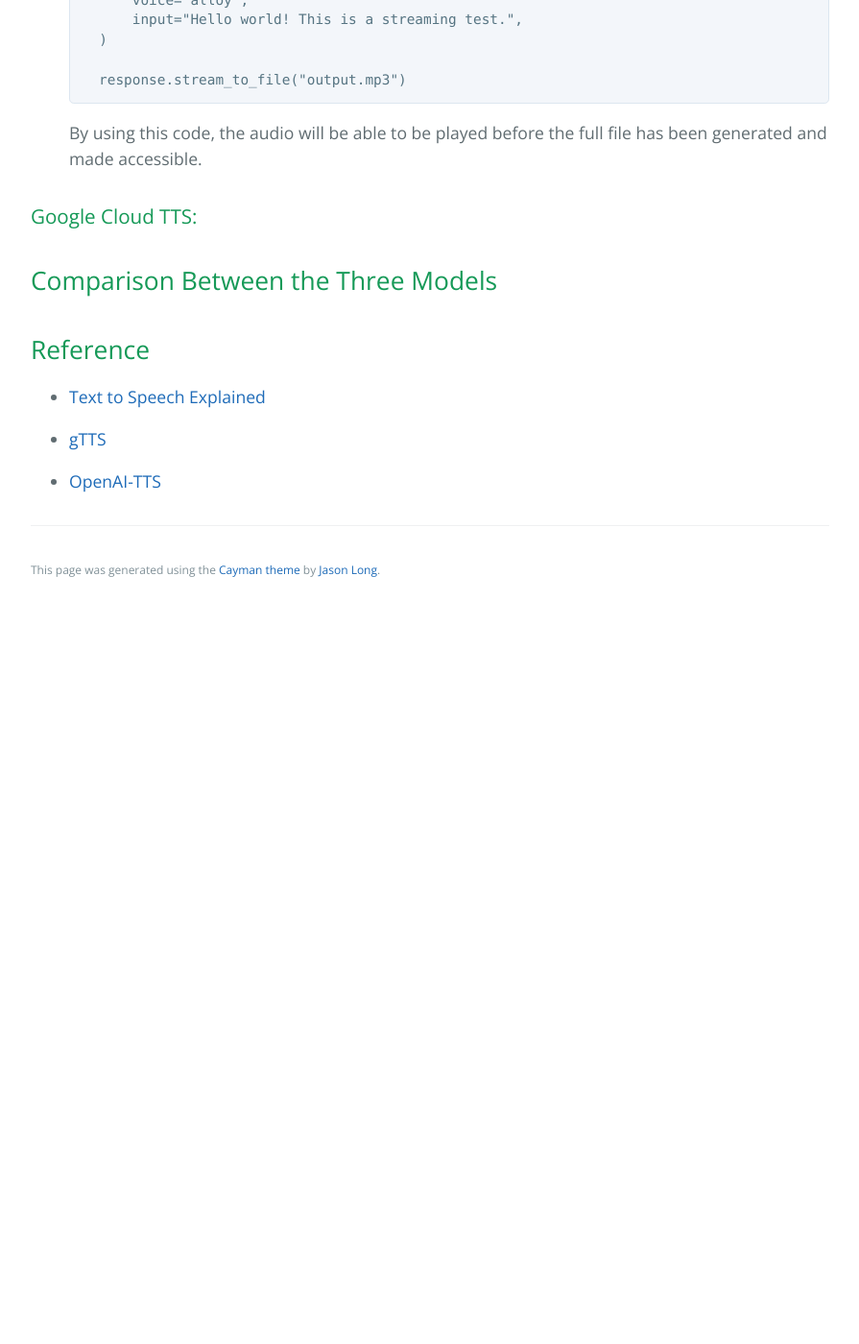
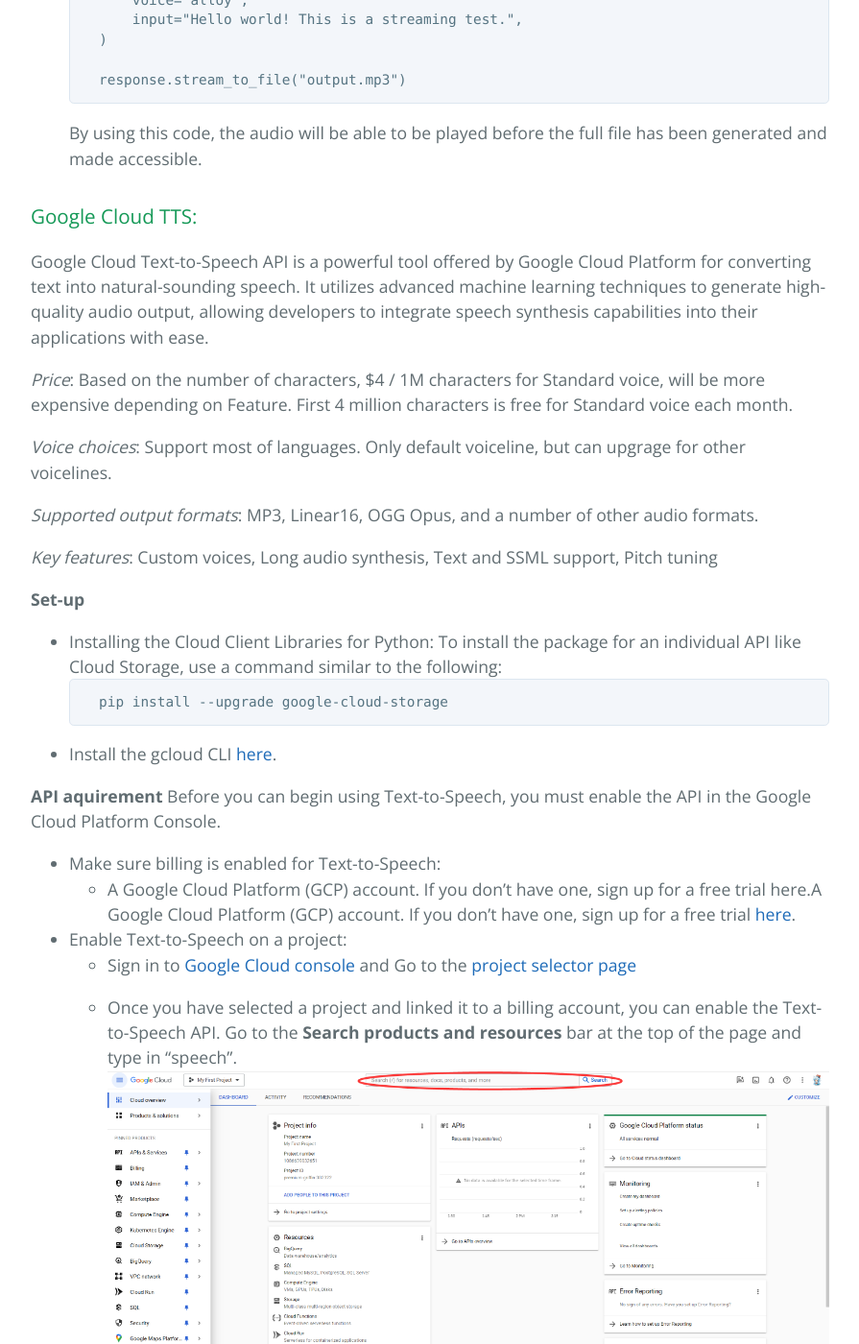
Before and after one commit to learning-software-engineering/learning-software-engineering.github.io, a Jekyll site: the page built from Topics/Software_Engineering/Text_to_Speech.md, in a window 1280 px wide and 1400 px high, scrolled down 4276 px. Shown: the whole window at 96% size, without its empty margins (192-1087 px from the left). Built offline with Jekyll 4.4.1, drawn with Linux system fonts in a browser that asks for light colours; our own code applies the rules of GitHub Pages for plain Markdown files; before the commit the page ends 4912 px from its top, so only the background shows below that; some of the changed text lies outside the part shown.

Commit message:
Added basic google cloud information

````diff
--- a/Topics/Software_Engineering/Text_to_Speech.md
+++ b/Topics/Software_Engineering/Text_to_Speech.md
@@ -127,11 +127,45 @@
 
 ### Google Cloud TTS:
 
+Google Cloud Text-to-Speech API is a powerful tool offered by Google Cloud Platform for converting text into natural-sounding speech. It utilizes advanced machine learning techniques to generate high-quality audio output, allowing developers to integrate speech synthesis capabilities into their applications with ease.
+
+
+*Price*: Based on the number of characters, $4 / 1M characters for Standard voice, will be more expensive depending on Feature. First 4 million characters is free for Standard voice each month.
+
+*Voice choices*: Support most of languages. Only default voiceline, but can upgrage for other voicelines.
+
+*Supported output formats*: MP3, Linear16, OGG Opus, and a number of other audio formats.
+
+*Key features*: Custom voices, Long audio synthesis, Text and SSML support, Pitch tuning
+
+**Set-up**
+
+- Installing the Cloud Client Libraries for Python:
+To install the package for an individual API like Cloud Storage, use a command similar to the following:
+    ```bash
+    pip install --upgrade google-cloud-storage
+    ```
+
+- Install the gcloud CLI [here](https://cloud.google.com/sdk/docs/install).
+
+**API aquirement**
+Before you can begin using Text-to-Speech, you must enable the API in the Google Cloud Platform Console.
+
+- Make sure billing is enabled for Text-to-Speech:
+    - A Google Cloud Platform (GCP) account. If you don’t have one, sign up for a free trial here.A Google Cloud Platform (GCP) account. If you don’t have one, sign up for a free trial [here](https://cloud.google.com/free?hl=en).
+
+- Enable Text-to-Speech on a project:
+    - Sign in to [Google Cloud console](https://console.cloud.google.com/?_ga=2.129120079.235760447.1710698738-1413217027.1710698726&_gl=1*kikz2f*_up*MQ..&gclid=Cj0KCQjwhtWvBhD9ARIsAOP0GojMbBDoPoxjjjBzHoMMO_J0Q0Px3S3uaXCqBS0b4HzfBOtlK0klpAQaAkwMEALw_wcB&gclsrc=aw.ds) and Go to the [project selector page](https://console.cloud.google.com/projectselector2/home/dashboard?_ga=2.128728655.235760447.1710698738-1413217027.1710698726&_gl=1*195xabo*_up*MQ..&gclid=Cj0KCQjwhtWvBhD9ARIsAOP0GojMbBDoPoxjjjBzHoMMO_J0Q0Px3S3uaXCqBS0b4HzfBOtlK0klpAQaAkwMEALw_wcB&gclsrc=aw.ds)
+
+    - Once you have selected a project and linked it to a billing account, you can enable the Text-to-Speech API. Go to the **Search products and resources** bar at the top of the page and type in "speech". ![search products and resources](TTS_CloudAPI.png)
+    Select the **Cloud Text-to-Speech API** from the list of results.![Cloud Text-to-Speech API](TTS_CloudAPI_2.png)
+
+    - To try Text-to-Speech without linking it to your project, choose the **TRY THIS API** option. To enable the Text-to-Speech API for use with your project, click **ENABLE**.![Product details](TTS_CloudAPI_3.png)
 
 
 ## Comparison Between the Three Models
 
-
+In summary, the choice between these TTS APIs depends on factors such as the level of customization needed, pricing considerations, ease of integration, and the specific requirements of your project or application. Google Cloud Text-to-Speech API and gTTS are suitable for general-purpose TTS tasks, while OpenAI's TTS models offer advanced capabilities and natural-sounding speech synthesis as the cost is much higher. Furthermore, while Google Cloud Text-to-Speech API and gTTS offer relatively straightforward pricing models, gTTS may be simpler to use for basic text-to-speech tasks. Ultimately, the choice depends on the specific requirements and preferences of the project.
 
 ## Reference
 
@@ -140,3 +174,5 @@
 * [gTTS](https://pypi.org/project/gTTS/)
 
 * [OpenAI-TTS](https://platform.openai.com/docs/guides/text-to-speech/)
+
+* [Text-to-Speech documentation](https://cloud.google.com/text-to-speech/docs)
````
Also changed, not shown: Topics/Software_Engineering/TTS_CloudAPI.png (added), Topics/Software_Engineering/TTS_CloudAPI_2.png (added), Topics/Software_Engineering/TTS_CloudAPI_3.png (added).
